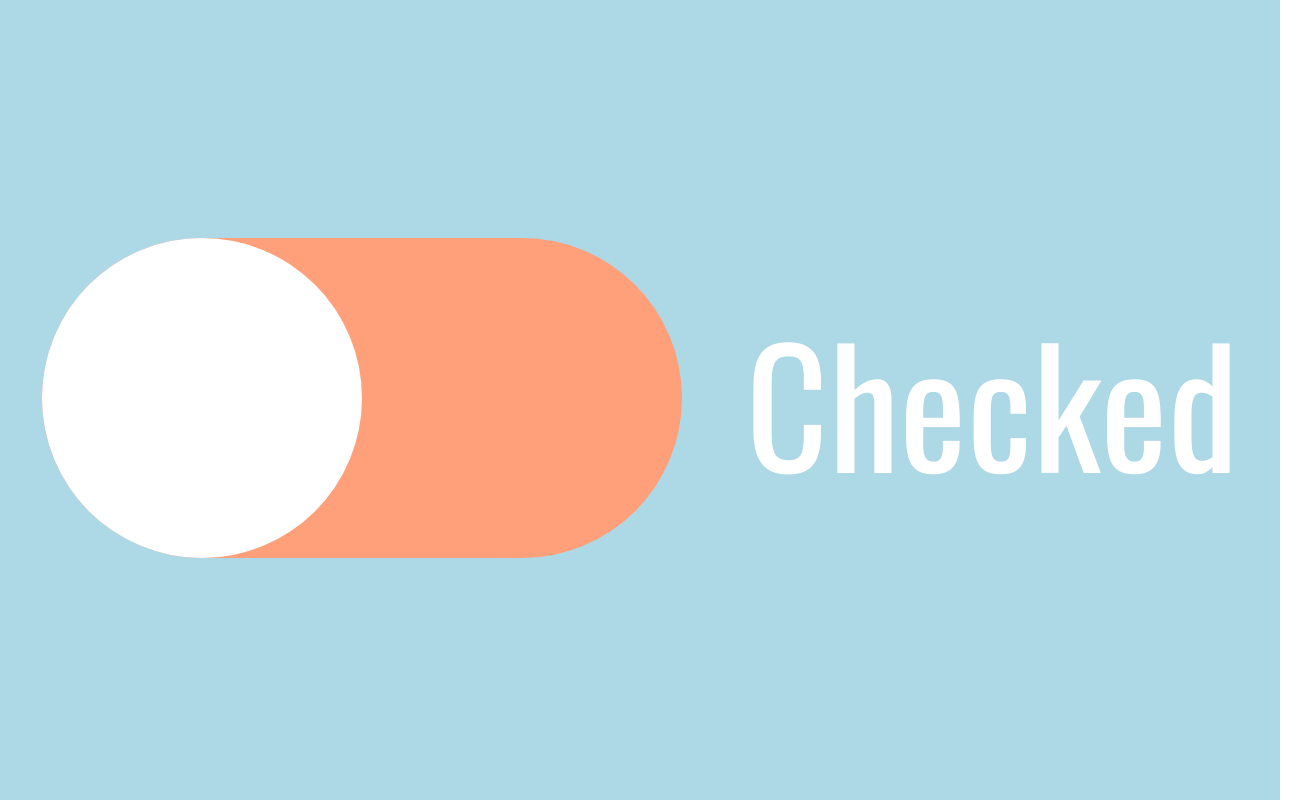
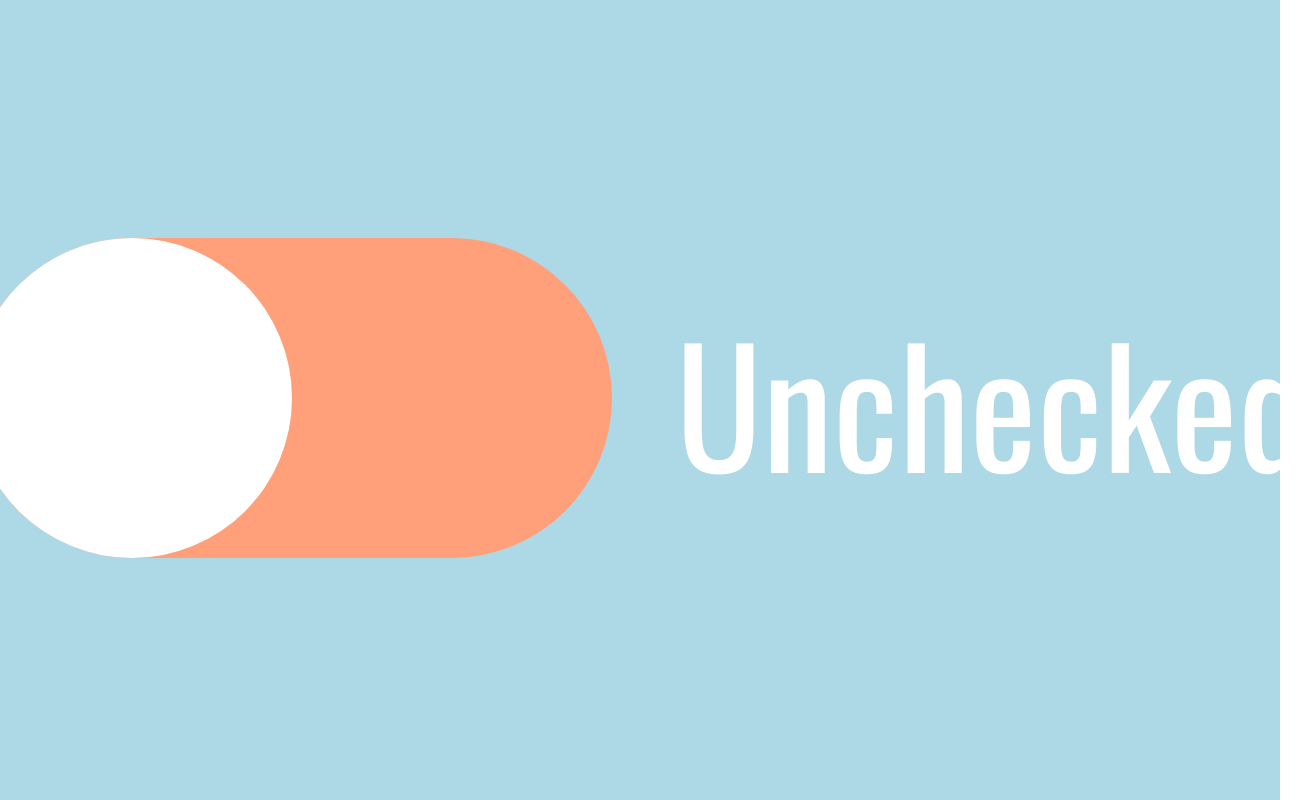
Before and after one commit to joseazevedo88/react-toggle, a React (Create React App) app: page / in a window 1280 px wide. Shown: the whole page, 1308 px wide, since content can reach past the window. Built offline with nearby package versions, Linux system fonts and the light colour scheme.

Commit message:
Change label according to state

```diff
--- a/src/App.js
+++ b/src/App.js
@@ -59,7 +59,7 @@ const Label = styled.p`
 `;
 
 function App() {
-  const [checked, setChecked] = useState(false);
+  const [checked, setChecked] = useState("Unchecked");
 
   return (
     // <ThemeProvider theme={theme}>
@@ -68,13 +68,14 @@ function App() {
         <Input
           type="checkbox"
           onClick={() => {
-            console.log("welelel");
+            if (checked === "Checked") setChecked("Unchecked");
+            else setChecked("Checked");
           }}
         />
         {/* {checked && <Checked />}
         {!checked && <Unchecked />} */}
       </InputWrapper>
-      <Label>Checked</Label>
+      <Label>{checked}</Label>
     </Body>
     // </ThemeProvider>
   );
```
